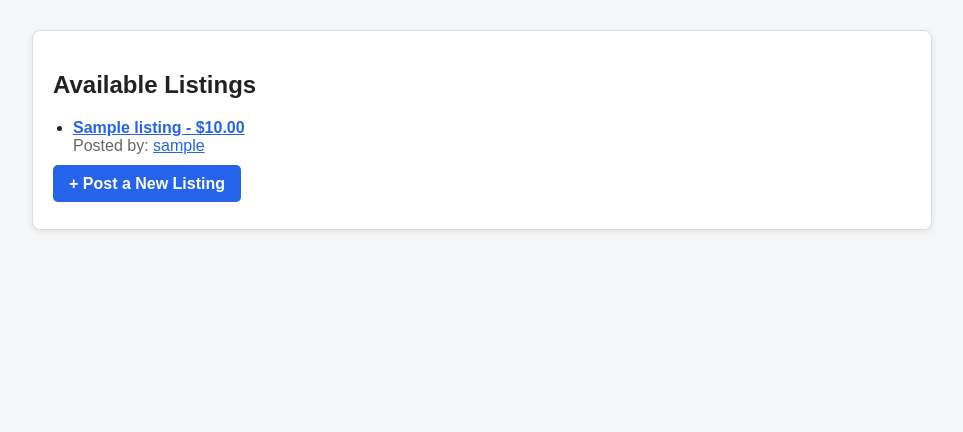
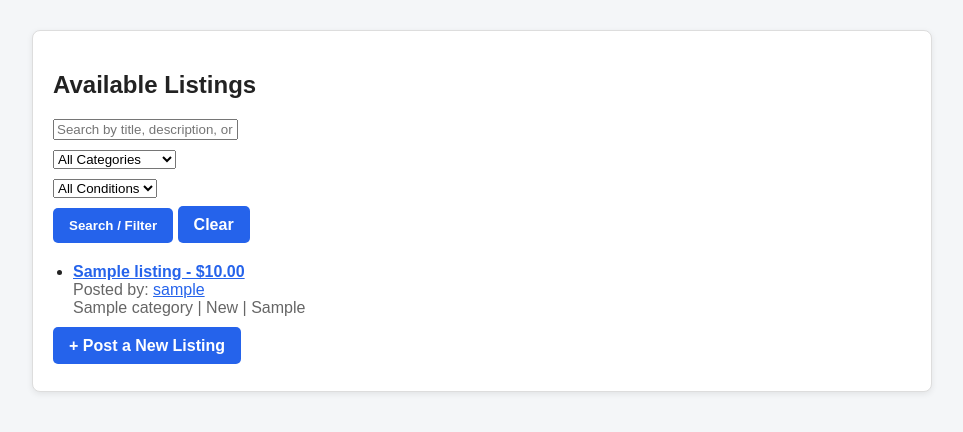
Before and after one commit to Josh-Roza/Tool_Sharers_Workspace, a Django app: page / in a window 1280 px wide. Shown: the part 48-480 px from the top of the page, without its empty margins (158-1121 px from the left). Run offline with Django 5.2, Linux system fonts and the light colour scheme; tables that the repository leaves empty hold one stand-in row (values such as "Sample post").

Commit message:
Added searching and filtering

```diff
--- a/Tool_Sharers_App/templates/index.html
+++ b/Tool_Sharers_App/templates/index.html
@@ -3,6 +3,45 @@
 {% block content %}
 <div class="card">
     <h2>Available Listings</h2>
+
+    <form method="get" style="margin-bottom: 20px;">
+        <div style="margin-bottom: 10px;">
+            <input
+                type="text"
+                name="q"
+                placeholder="Search by title, description, or location"
+                value="{{ selected_query }}"
+                class="form-control"
+            >
+        </div>
+
+        <div style="margin-bottom: 10px;">
+            <select name="category" class="form-control">
+                <option value="">All Categories</option>
+                {% for category in categories %}
+                    <option value="{{ category.id }}"
+                        {% if selected_category == category.id|stringformat:"s" %}selected{% endif %}>
+                        {{ category.name }}
+                    </option>
+                {% endfor %}
+            </select>
+        </div>
+
+        <div style="margin-bottom: 10px;">
+            <select name="condition" class="form-control">
+                <option value="">All Conditions</option>
+                {% for value, label in condition_choices %}
+                    <option value="{{ value }}"
+                        {% if selected_condition == value %}selected{% endif %}>
+                        {{ label }}
+                    </option>
+                {% endfor %}
+            </select>
+        </div>
+
+        <button type="submit" class="button">Search / Filter</button>
+        <a href="{% url 'home' %}" class="button">Clear</a>
+    </form>
 
     {% if listings %}
         <ul>
@@ -20,11 +59,15 @@
                             {{ listing.user.username }}
                         </a>
                     </span>
+                    <br>
+                    <span class="muted">
+                        {{ listing.category.name }} | {{ listing.get_condition_display }} | {{ listing.location }}
+                    </span>
                 </li>
             {% endfor %}
         </ul>
     {% else %}
-        <p>Nothing for rent yet!</p>
+        <p>No listings matched your search.</p>
     {% endif %}
 
     <p style="margin-top: 20px;">
--- a/Tool_Sharers_App/views.py
+++ b/Tool_Sharers_App/views.py
@@ -2,15 +2,43 @@ from django.http import HttpResponse
 from django.shortcuts import render, get_object_or_404, redirect
 from django.core.paginator import Paginator
 from django.contrib.auth.decorators import login_required
-from .models import User, Listing, Review, Report, Image, Transaction
+from django.db.models import Q
+from .models import User, Listing, Review, Report, Image, Transaction, Category
 from .forms import User_Form, Listing_Form, Image_Form, Review_Form, Report_Form, Edit_Profile_Form
 from django.contrib.auth import get_user_model
 
 def homePage(request):
-    #get all tools and then display
     listings = Listing.objects.all().order_by('-listing_id')
+    categories = Category.objects.all().order_by('name')
+
+    query = request.GET.get('q', '').strip()
+    category_id = request.GET.get('category', '').strip()
+    condition = request.GET.get('condition', '').strip()
+
+    if query:
+        listings = listings.filter(
+            Q(title__icontains=query) |
+            Q(description__icontains=query) |
+            Q(location__icontains=query)
+        )
+
+    if category_id:
+        listings = listings.filter(category_id=category_id)
+
+    if condition:
+        listings = listings.filter(condition=condition)
+
     form = Listing_Form()
-    return render(request, 'index.html', {'listings': listings, 'form': form})
+
+    return render(request, 'index.html', {
+        'listings': listings,
+        'form': form,
+        'categories': categories,
+        'selected_query': query,
+        'selected_category': category_id,
+        'selected_condition': condition,
+        'condition_choices': Listing.Condition.choices,
+    })
 
 def add_user(request):
     if request.method == 'POST':
```
Also changed, not shown: Tool_Sharers_App/migrations/0003_category_alter_listing_condition_and_more.py, Tool_Sharers_App/models.py (line endings or trailing spaces), Tool_Sharers_Project/urls.py (line endings or trailing spaces).
